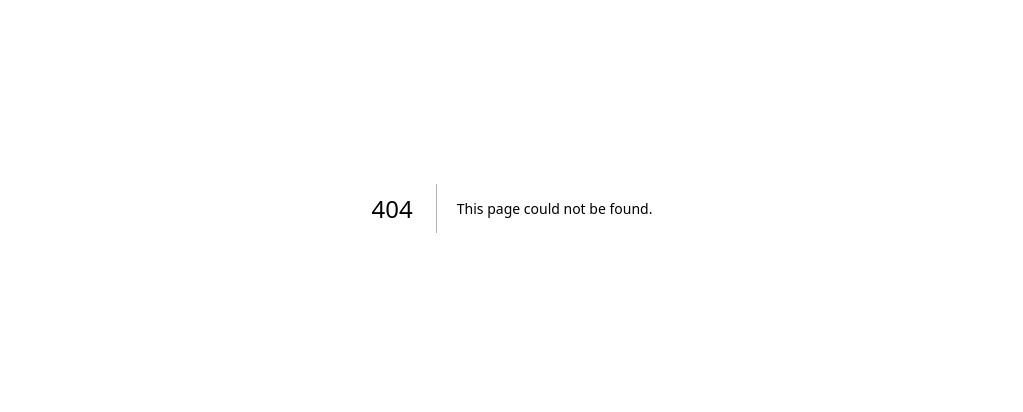
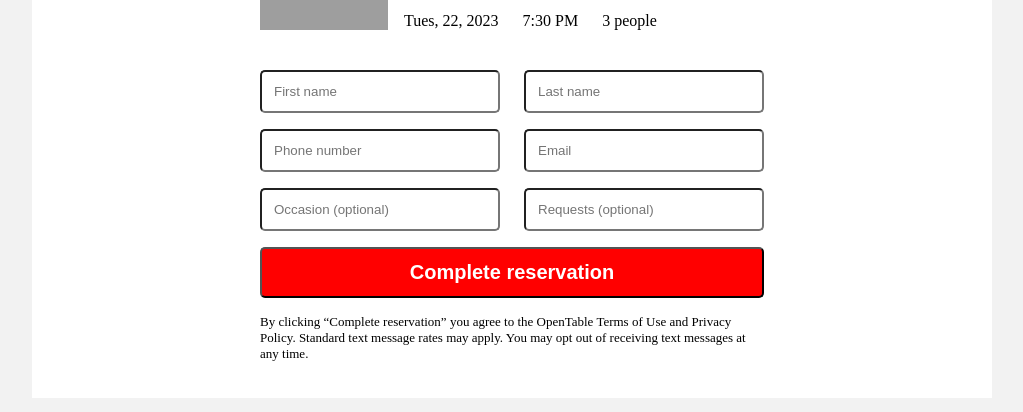
Before and after one commit to BRxBS/opentables, a Next.js app: page /BookingPage in a window 1280 px wide. Before the commit this address had no page. Shown: the part 192-604 px from the top of the page, without its empty margins (128-1151 px from the left). Built offline with nearby package versions, Linux system fonts and the light colour scheme; grey boxes are pictures that could not be loaded.

Commit message:
BookingPage

```diff
--- a/pages/reservationPage/index.tsx
+++ b/pages/BookingPage/index.tsx
@@ -2,7 +2,8 @@ import { NavBAr } from '../../components/navBar';
 import { Header } from '../../components/header';
 import s from './styles.module.scss';
 
-export function ReservationPage(){
+export default function BookingPage(){
+
     return(
         <>
     <main className={s.mainContainer}>
--- a/pages/reservationPage/styles.module.scss
+++ b/pages/BookingPage/styles.module.scss
@@ -1,19 +1,19 @@
 .mainContainer{
-    background-color: gray;
-    min-width: 100vh;
-    min-height: 100vh;
+    background-color: rgb(242, 242, 242);
+    min-height: 100vw;
 }
 .mainContent{
-    max-width: 1536px;
+    max-width: 75%;
     margin: auto;
     background-color: white;
 }
 .divContainer{
-    border-top: 1px;
+    border-top: 1px solid #dcd1d1;
     height: 100%;
 
     .divContent{
       padding: 2.25rem;
+      margin: auto;
       width: 60%;
 
       div{
@@ -45,20 +45,17 @@
         }
       }
     }
-}
-
-
     form{
         margin-top: 2.5rem;
         display: flex;
         justify-content: space-between;
         flex-wrap: wrap;
-    width: 6600px;
+        width: 100%;
 
         input{
             border-radius: 5px;
             padding: 0.75rem;
-        width: 20rem;
+            width: 15rem;
             margin-bottom: 1rem;
         }
         button{
@@ -67,6 +64,7 @@ form{
             padding: 0.75rem;
             color: white;
             font-weight: bold;
+            font-size: 1.25rem;
             border-radius: 5px;
 
         }
@@ -75,3 +73,4 @@ form{
             font-size: small;
         }
     }
+}
```
Lines whose indentation alone changed are shown as unchanged.
